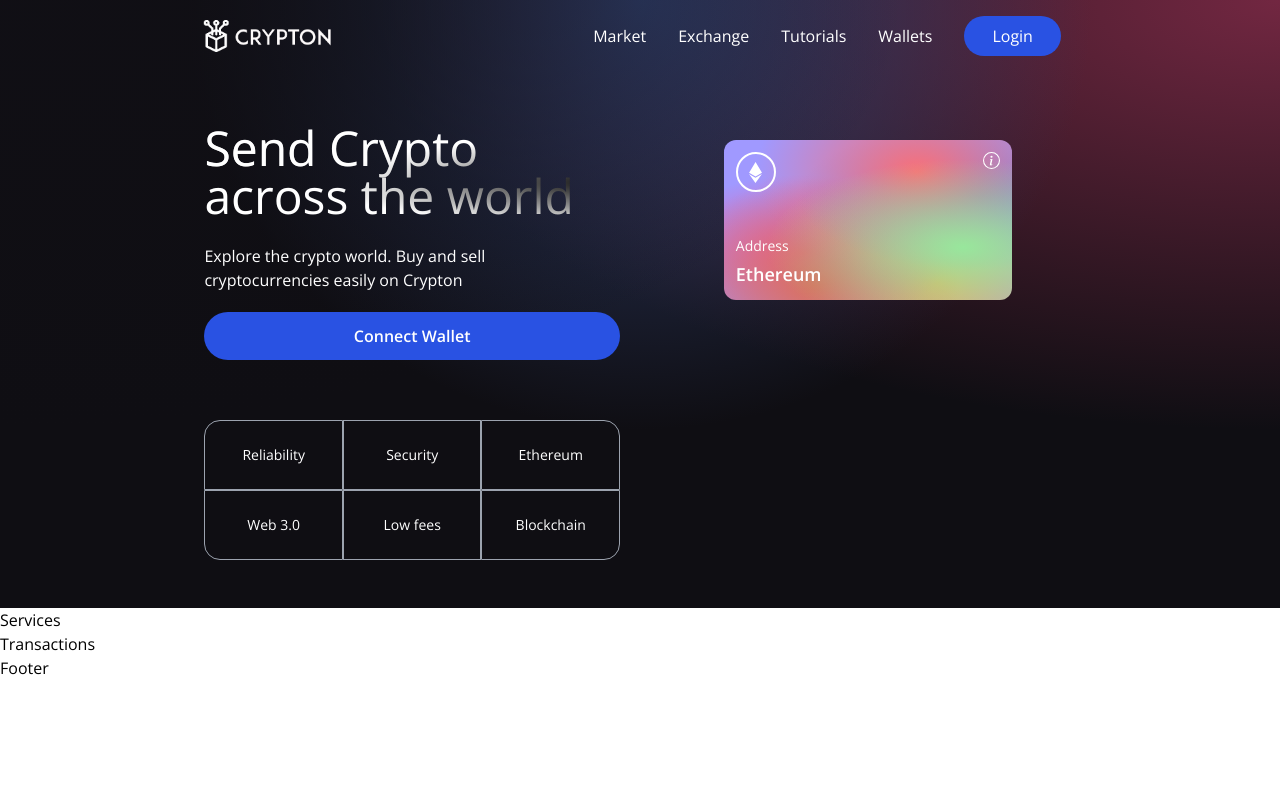
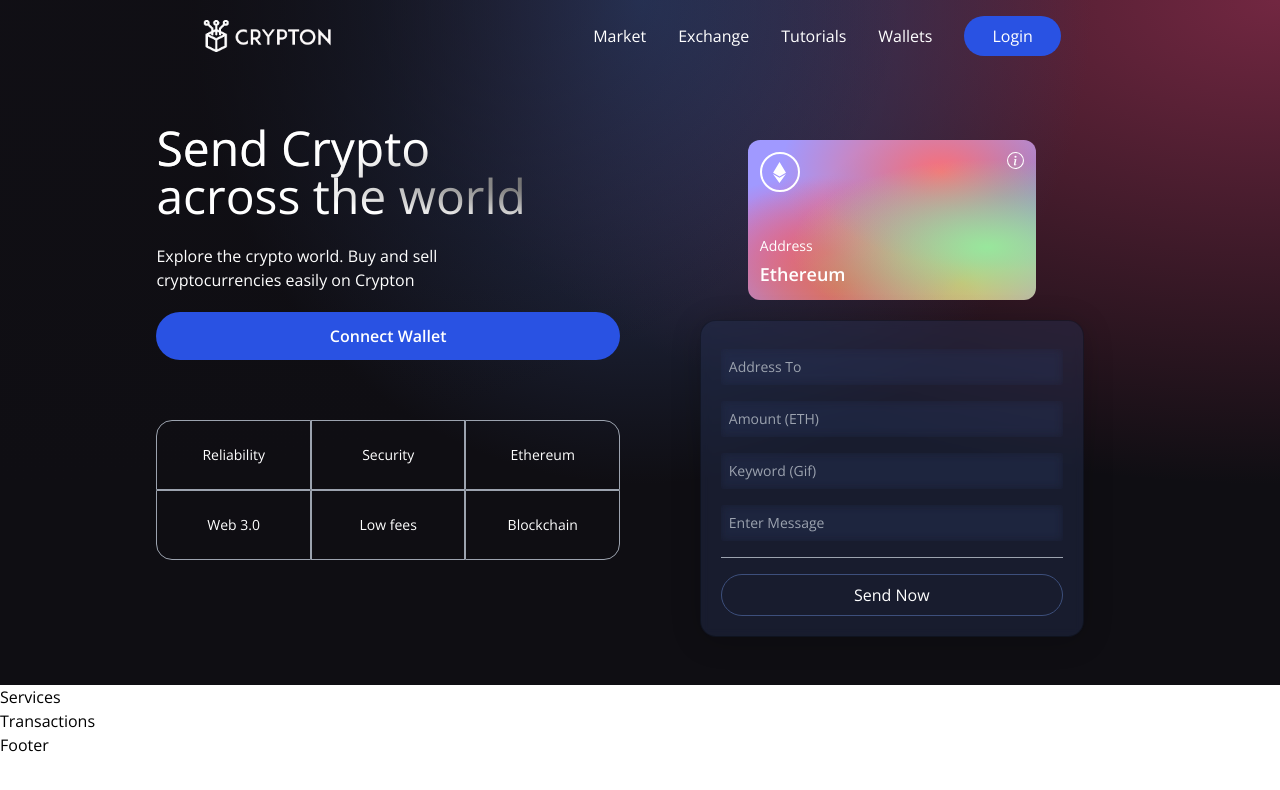
Before and after one commit to tatfranch/web3-app, a React (Vite) app in the folder client/: page / in a window 1280 px wide. Shown: the top 790 px of the page. Built offline with nearby package versions, Linux system fonts and the light colour scheme.

Commit message:
sending ETH form

```diff
--- a/client/src/components/Welcome.jsx
+++ b/client/src/components/Welcome.jsx
@@ -7,8 +7,20 @@
 const commonStyles =
   'min-h-[70px] sm:px-0 px-2 sm:min-w-[120px] flex justify-center items-center border-[0.5px] border-gray-400 text-sm font-light text-white';
 
+const Input = ({ placeholder, name, type, value, handleChange }) => (
+  <input
+    placeholder={placeholder}
+    type={type}
+    step='0.0001'
+    value={value}
+    onChange={(e) => handleChange(e, name)}
+    className='my-2 w-full rounded-sm p-2 outline-none bg-transparent text-white border-none text-sm white-glassmorphism'
+  />
+);
+
 const Welcome = () => {
   const connectWallet = () => {};
+  const handleSubmit = () => {};
   return (
     <div className='flex w-full justify-center items-center'>
       <div className='flex md:flex-row flex-col items-start justify-between md:pd-20 py-12 px-4'>
@@ -54,6 +66,46 @@
               </div>
             </div>
           </div>
+
+          <div className='p-5 sm:w-96 w-full flex flex-col justify-start items-center blue-glassmorphism'>
+            <Input
+              placeholder='Address To'
+              name='addressTo'
+              type='text'
+              handleChange={() => {}}
+            />
+            <Input
+              placeholder='Amount (ETH)'
+              name='amount'
+              type='number'
+              handleChange={() => {}}
+            />
+            <Input
+              placeholder='Keyword (Gif)'
+              name='keyword'
+              type='text'
+              handleChange={() => {}}
+            />
+            <Input
+              placeholder='Enter Message'
+              name='message'
+              type='text'
+              handleChange={() => {}}
+            />
+            <div className='h-[1px] w-full bg-gray-400 my-2' />
+
+            {false ? (
+              <Loader />
+            ) : (
+              <button
+                type='button'
+                onClick={handleSubmit}
+                className='text-white w-full mt-2 border-[1px] p-2 border-[#3d4f7c] rounded-full cursor-pointer'
+              >
+                Send Now
+              </button>
+            )}
+          </div>
         </div>
       </div>
     </div>
--- a/client/src/index.css
+++ b/client/src/index.css
@@ -94,7 +94,7 @@
       hsla(0, 0%, 100%, 1) 0,
       transparent 53%
     ),
-    radial-gradient(at 100% 60%, rgb(0, 0, 0) 0, transparent 50%);
+    radial-gradient(at 100% 60%, rgb(55, 54, 54) 0, transparent 50%);
   -webkit-background-clip: text;
   -webkit-text-fill-color: transparent;
 }
```
